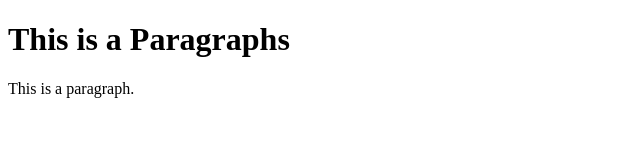
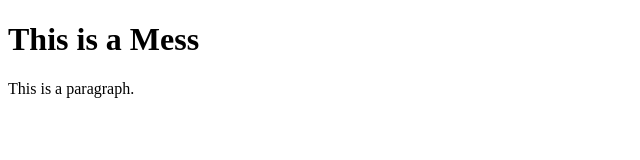
Before and after one commit to rauhayl-beoe/testrepo, a plain HTML site: page index.html in a window 1280 px wide. Shown: the whole page, without its empty margins (0-640 px from the left). Drawn offline with Linux system fonts and the light colour scheme.

Commit message:
New Commit

```diff
--- a/index.html
+++ b/index.html
@@ -5,7 +5,7 @@
 </head>
 <body>
 
-<h1>This is a Paragraphs</h1>
+<h1>This is a Mess</h1>
 <p>This is a paragraph.</p>
 
 </body>
```
